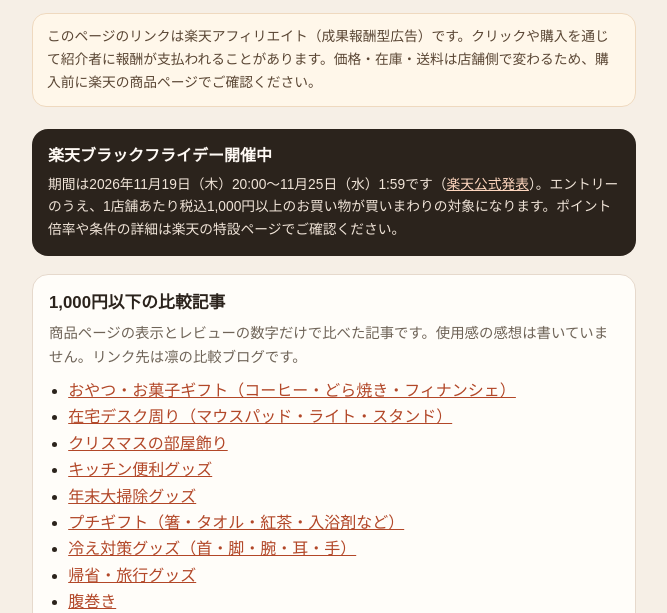
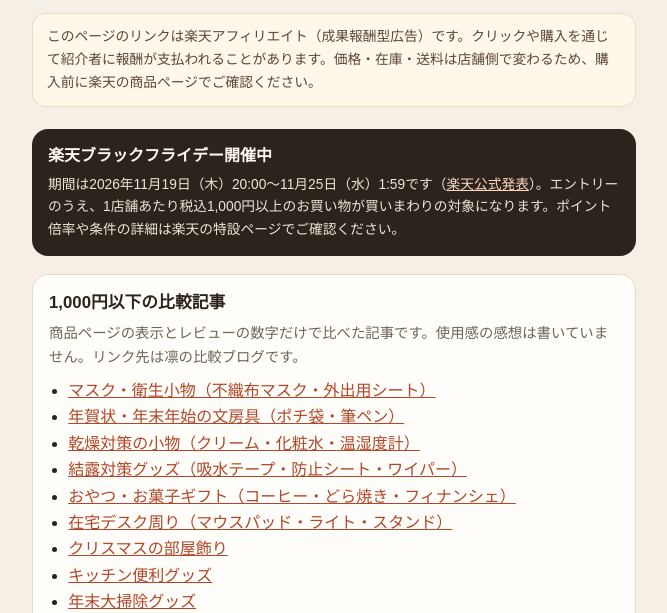
Before and after one commit to ats-business-hub/rin-petit-media, a plain HTML site: page links/index.html in a window 1280 px wide. Shown: the part 135-748 px from the top of the page, without its empty margins (306-973 px from the left). Drawn offline with Linux system fonts and the light colour scheme.

Commit message:
Add blog articles 11-14 to the rin.agtwn.com comparison list

```diff
--- a/links/index.html
+++ b/links/index.html
@@ -127,6 +127,10 @@
       <h2>1,000円以下の比較記事</h2>
       <p>商品ページの表示とレビューの数字だけで比べた記事です。使用感の感想は書いていません。リンク先は凛の比較ブログです。</p>
       <ul>
+        <li><a href="https://rin.agtwn.com/articles/mask-eisei-komono-1000yen-rakuten-hikaku/">マスク・衛生小物（不織布マスク・外出用シート）</a></li>
+        <li><a href="https://rin.agtwn.com/articles/nengajo-bunbogu-1000yen-rakuten-hikaku/">年賀状・年末年始の文房具（ポチ袋・筆ペン）</a></li>
+        <li><a href="https://rin.agtwn.com/articles/kansou-taisaku-komono-1000yen-rakuten-hikaku/">乾燥対策の小物（クリーム・化粧水・温湿度計）</a></li>
+        <li><a href="https://rin.agtwn.com/articles/ketsuro-taisaku-1000yen-rakuten-hikaku/">結露対策グッズ（吸水テープ・防止シート・ワイパー）</a></li>
         <li><a href="https://rin.agtwn.com/articles/oyatsu-okashi-gift-1000yen-rakuten-hikaku/">おやつ・お菓子ギフト（コーヒー・どら焼き・フィナンシェ）</a></li>
         <li><a href="https://rin.agtwn.com/articles/zaitaku-desk-1000yen-rakuten-hikaku/">在宅デスク周り（マウスパッド・ライト・スタンド）</a></li>
         <li><a href="https://rin.agtwn.com/articles/christmas-heya-kazari-1000yen-rakuten-hikaku/">クリスマスの部屋飾り</a></li>
```
